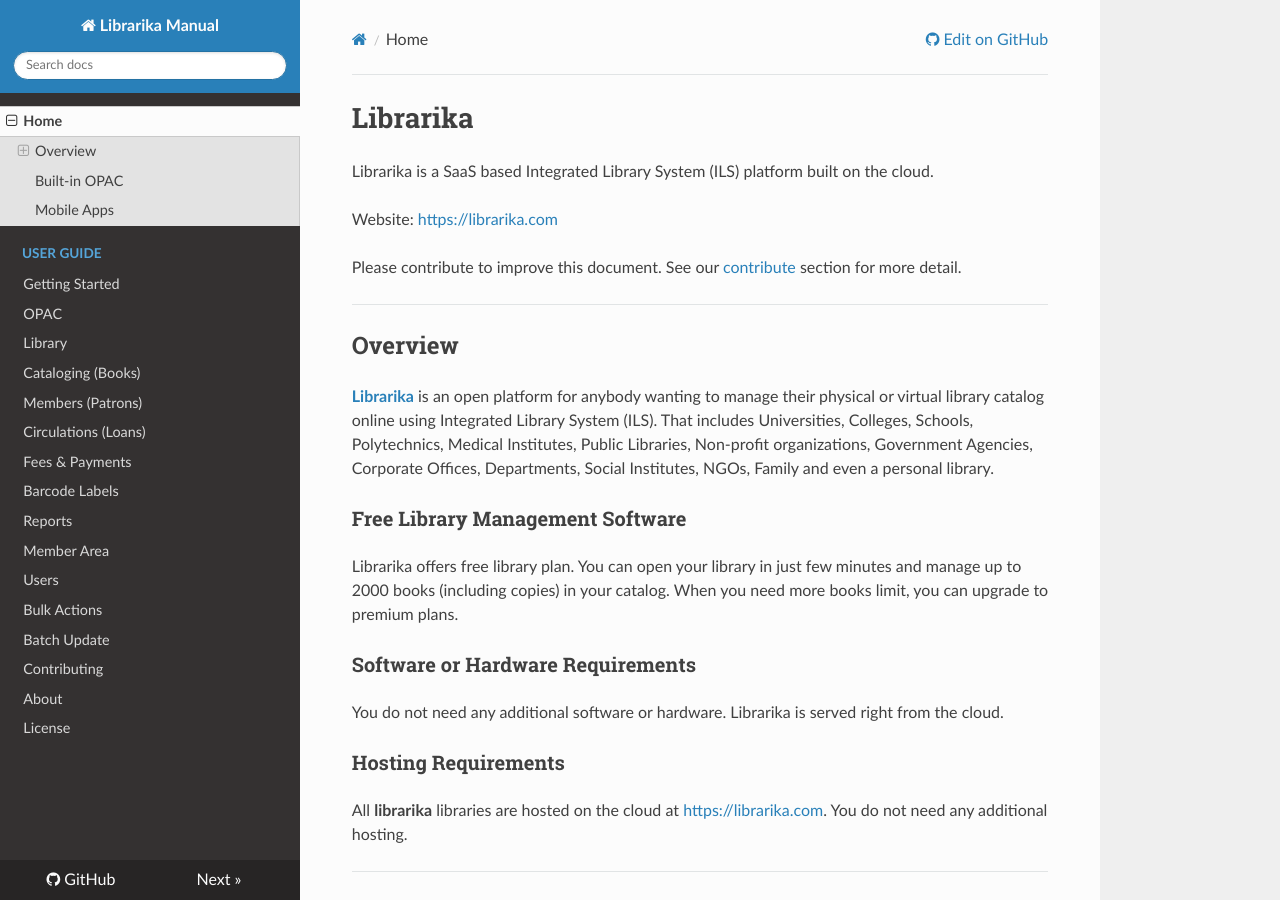
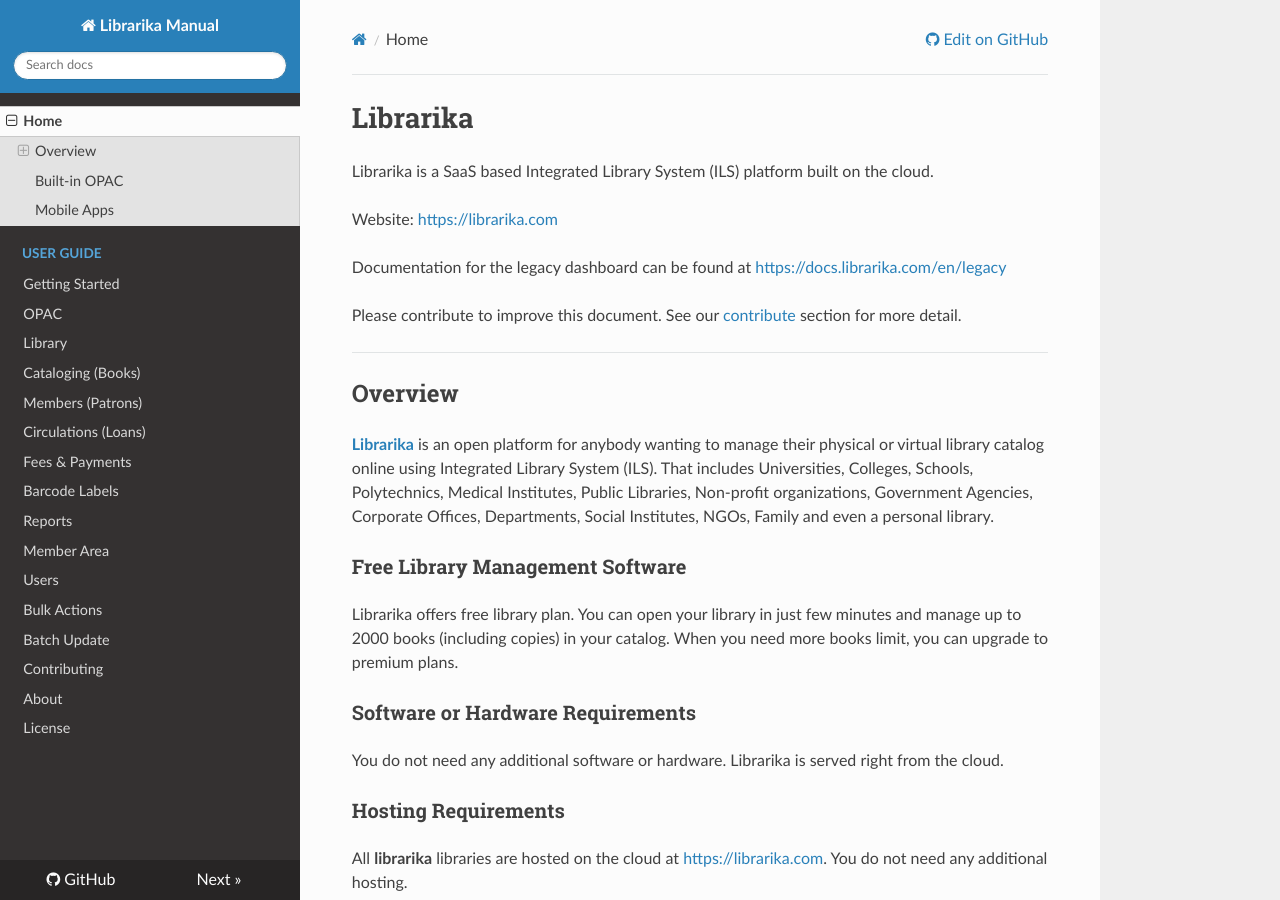
Before and after one commit to Librarika/manual, an MkDocs documentation site: the page built from docs/index.md, in a window 1280 px wide and 900 px high. Built offline with MkDocs 1.6.1, drawn with Linux system fonts in a browser that asks for light colours; nearby versions of some CDN libraries; old or Windows-style settings are respelled for this version of MkDocs.

Commit message:
Legacy dashboard URL is added on latest version

```diff
--- a/docs/index.md
+++ b/docs/index.md
@@ -3,6 +3,8 @@
 Librarika is a SaaS based Integrated Library System (ILS) platform built on the cloud.
 
 Website: [https://librarika.com](https://librarika.com)
+
+Documentation for the legacy dashboard can be found at [https://docs.librarika.com/en/legacy](https://docs.librarika.com/en/legacy)
 
 Please contribute to improve this document. See our [contribute](contribute.md) section for more detail.
 
```
